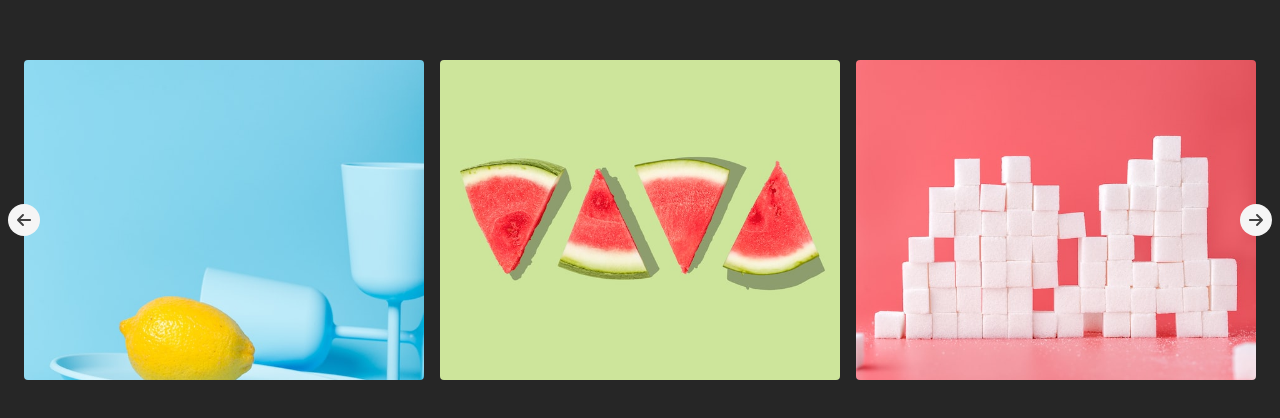
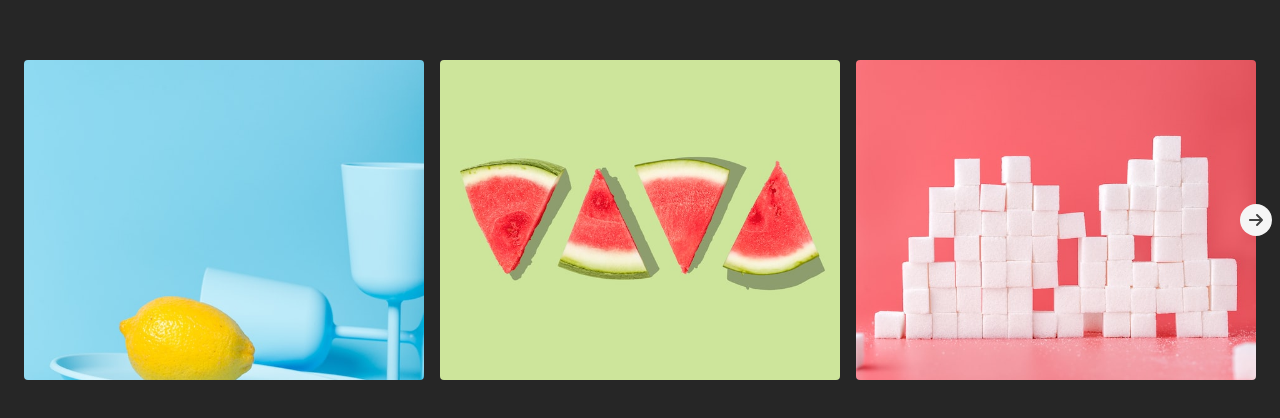
Before and after one commit to antiqqt/draggable-slider, a React (Vite) app: page / in a window 1280 px wide. Shown: the part 180-598 px from the top of the page. Built offline with nearby package versions, Linux system fonts and the light colour scheme.

Commit message:
feat: conditionally render buttons based on scroll position

```diff
--- a/src/components/Slider/index.tsx
+++ b/src/components/Slider/index.tsx
@@ -6,7 +6,10 @@ import { faArrowLeft, faArrowRight } from '@fortawesome/free-solid-svg-icons';
 const Slider = () => {
   const [isDragging, setIsDragging] = useState(false);
   const [prevScrollLeft, setPrevScrollLeft] = useState(0);
-  const [prevPageX, setPrevPageX] = useState(0);
+  const [prevClientX, setPrevClientX] = useState(0);
+
+  const [isSwipeLeftPossible, setIsSwipeLeftPossible] = useState(false);
+  const [isSwipeRightPossible, setIsSwipeRightPossible] = useState(true);
 
   const sliderRef = useRef<HTMLDivElement>(null);
   const imageRefMap = useRef(new Map<string, HTMLImageElement>());
@@ -18,14 +21,14 @@ const Slider = () => {
 
     setIsDragging(true);
     setPrevScrollLeft(sliderRef.current.scrollLeft);
-    setPrevPageX(e.pageX);
+    setPrevClientX(e.clientX);
   };
 
   const handleDragEnd = (e: React.MouseEvent<HTMLImageElement, MouseEvent>) => {
     if (!sliderRef.current) return;
 
     setIsDragging(false);
-    setPrevPageX(e.pageX);
+    setPrevClientX(e.pageX);
     setPrevScrollLeft(sliderRef.current.scrollLeft);
   };
 
@@ -35,65 +38,81 @@ const Slider = () => {
 
     e.preventDefault();
 
-    const change = e.pageX - prevPageX;
-    sliderRef.current.scrollLeft = prevScrollLeft - change;
+    const change = e.clientX - prevClientX;
+    const newScrollLeft = prevScrollLeft - change;
+
+    updateIsSwipeLeftPossible(newScrollLeft);
+    updateIsSwipeRightPossible(newScrollLeft, sliderRef.current);
+    sliderRef.current.scrollLeft = newScrollLeft;
   };
 
   const calculateScrollAfterSwipeLeft = (
     prevScrollLeft: number,
-    gapWidth: number,
-    imageWidth: number
-  ) => prevScrollLeft - gapWidth - imageWidth;
+    swipeWidth: number
+  ) => prevScrollLeft - swipeWidth;
 
   const calculateScrollAfterSwipeRight = (
     prevScrollLeft: number,
-    gapWidth: number,
-    imageWidth: number
-  ) => prevScrollLeft + gapWidth + imageWidth;
+    swipeWidth: number
+  ) => prevScrollLeft + swipeWidth;
 
   const handleSwipe = (
-    calculateNewScroll: (
-      prevScrollLeft: number,
-      gapWidth: number,
-      imageWidth: number
-    ) => number
+    calculateNewScroll: typeof calculateScrollAfterSwipeLeft
   ) => {
-    const [, elem] = imageRefMap.current.entries().next().value;
+    const [, imgElement] = imageRefMap.current.entries().next().value;
 
-    if (!(elem instanceof HTMLImageElement)) return;
+    if (!(imgElement instanceof HTMLImageElement)) return;
     if (!sliderRef.current) return;
 
     const gapWidth = 16;
-    const imageWidth = elem.clientWidth;
+    const imgWidth = imgElement.clientWidth;
+    const swipeWidth = imgWidth + gapWidth;
+    const newScrollLeft = calculateNewScroll(prevScrollLeft, swipeWidth);
 
-    sliderRef.current.scrollLeft = calculateNewScroll(
-      prevScrollLeft,
-      gapWidth,
-      imageWidth
-    );
-    setPrevScrollLeft(sliderRef.current.scrollLeft);
+    updateIsSwipeLeftPossible(newScrollLeft);
+    updateIsSwipeRightPossible(newScrollLeft, sliderRef.current);
+    setPrevScrollLeft(newScrollLeft);
+    sliderRef.current.scrollLeft = newScrollLeft;
+  };
+
+  const updateIsSwipeLeftPossible = (scrollPosition: number) => {
+    setIsSwipeLeftPossible(scrollPosition > 0);
+  };
+
+  const updateIsSwipeRightPossible = (
+    scrollPosition: number,
+    element: HTMLDivElement
+  ) => {
+    const scrollEnd = element.scrollWidth - element.clientWidth;
+    setIsSwipeRightPossible(scrollPosition < scrollEnd);
   };
 
   return (
     <section className="relative flex">
+      {isSwipeLeftPossible && (
         <button
           type="button"
           onClick={() => handleSwipe(calculateScrollAfterSwipeLeft)}
-        className="absolute aspect-square w-8 -translate-x-1/2 cursor-pointer self-center rounded-full bg-neutral-100 text-neutral-700 transition hover:bg-indigo-500 hover:text-white"
+          className="absolute block aspect-square w-8 -translate-x-1/2 cursor-pointer self-center rounded-full bg-neutral-100 text-neutral-700 transition hover:bg-indigo-500 hover:text-white"
         >
           <FontAwesomeIcon icon={faArrowLeft}></FontAwesomeIcon>
         </button>
-      <section
-        className={`max-w-sm shrink overflow-hidden md:max-w-4xl lg:max-w-7xl ${
-          isDragging ? 'cursor-grabbing' : 'cursor-grab'
-        }`}
+      )}
+
+      <div
+        className={`${
+          isDragging
+            ? // Set scroll to auto while dragging
+              // to fix scroll lags
+              'cursor-grabbing scroll-auto'
+            : 'cursor-grab scroll-smooth'
+        } flex max-w-sm gap-x-4 overflow-hidden md:max-w-4xl lg:max-w-7xl`}
         ref={sliderRef}
         onMouseDown={handleDragStart}
         onMouseMove={handleDrag}
         onMouseUp={handleDragEnd}
         onMouseLeave={handleDragEnd}
       >
-        <div className="flex gap-x-4">
         {images.map(({ id, src }) => (
           <img
             ref={(ref) => {
@@ -113,7 +132,8 @@ const Slider = () => {
           ></img>
         ))}
       </div>
-      </section>
+
+      {isSwipeRightPossible && (
         <button
           type="button"
           onClick={() => handleSwipe(calculateScrollAfterSwipeRight)}
@@ -121,6 +141,7 @@ const Slider = () => {
         >
           <FontAwesomeIcon icon={faArrowRight}></FontAwesomeIcon>
         </button>
+      )}
     </section>
   );
 };
```
Lines whose indentation alone changed are shown as unchanged.
